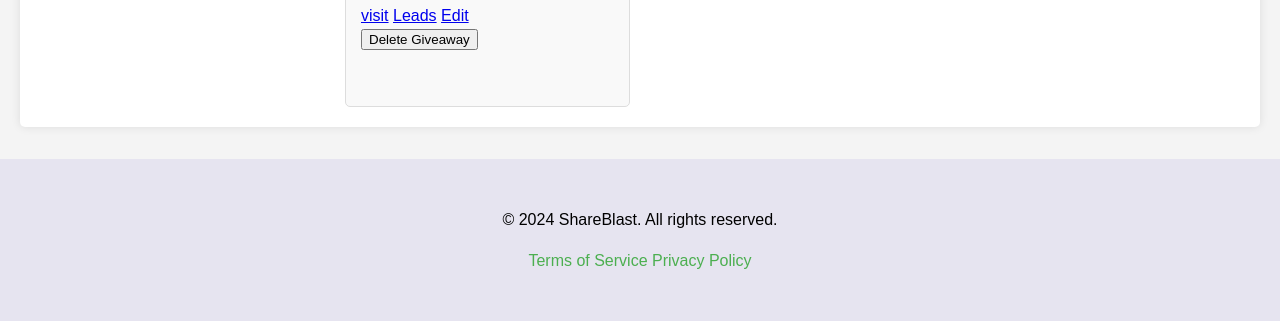
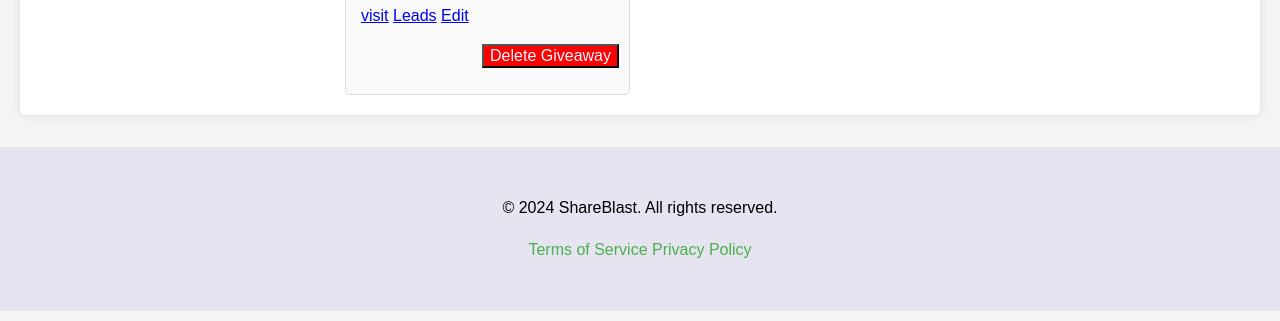
Before and after one commit to simowardi/ShareBlast, a Flask app: page /account/user_giveaways in a window 1280 px wide. Shown: the part 443-764 px from the top of the page. Run offline with Flask 2, Linux system fonts and the light colour scheme; a user stored in the database is signed in; tables that the repository leaves empty hold one stand-in row (values such as "Sample post"); grey boxes marked "Sample" are stand-in pictures.

Commit message:
update delete giveaway botton css

```diff
--- a/static/css/usergiveaways.css
+++ b/static/css/usergiveaways.css
@@ -403,6 +403,17 @@ body {
     }
 }
 
+.giveaway-card {
+    position: relative; /* Needed to position the delete button absolutely within the card */
+    padding-bottom: 40px; /* Ensure space at the bottom for the button */
+}
+
+.delete-form {
+    position: absolute;
+    bottom: 10px;
+    right: 10px;
+}
+
 .delete-button {
     background-color: red;
     color: white;
@@ -410,16 +421,8 @@ body {
     padding: 10px;
     border-radius: 5px;
     cursor: pointer;
-    position: absolute;
-    bottom: 10px;
-    right: 10px;
 }
 
 .delete-button:hover {
     background-color: darkred;
 }
-
-.giveaway-card {
-    position: relative; /* Needed to position the delete button absolutely within the card */
-    padding-bottom: 40px; /* Ensure space at the bottom for the button */
-}
--- a/templates/usergiveaways.html
+++ b/templates/usergiveaways.html
@@ -37,9 +37,9 @@
 		<a href="{{ url_for('giveaway.view_giveaway', giveaway_id=giveaway.id) }}" class="action-button">visit</a>
         <a href="{{ url_for('giveaway.view_leads', giveaway_id=giveaway.id) }}" class="action-button">Leads</a>
         <a href="{{ url_for('giveaway.edit_giveaway', giveaway_id=giveaway.id) }}" class="action-button">Edit</a>
-		</br>
-		<form action="{{ url_for('giveaway.delete_giveaway', giveaway_id=giveaway.id) }}" method="POST">
-			<button type="submit" onclick="return confirm('Are you sure you want to delete this giveaway?');">Delete Giveaway</button>
+		</br></br>
+		<form action="{{ url_for('giveaway.delete_giveaway', giveaway_id=giveaway.id) }}" method="POST" class="delete-form">
+			<button style ="background-color: red; color: aliceblue; font-size: medium;" type="submit" onclick="return confirm('Are you sure you want to delete this giveaway?');">Delete Giveaway</button>
 		</form>
 	  </div>
     </div>
```
